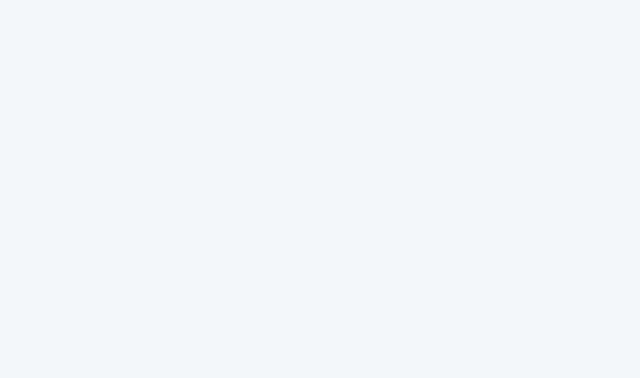
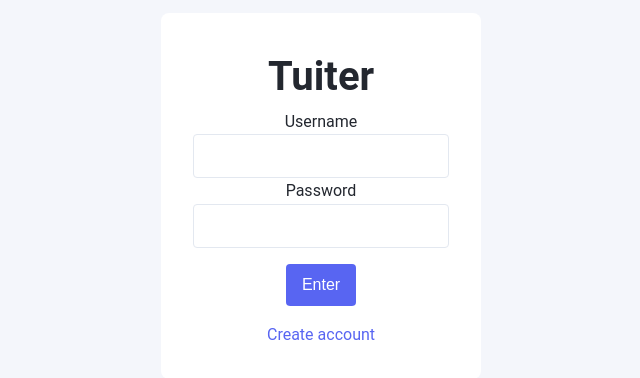
Before and after one commit to leandronunesdev/TuiterFrontend, a React (Vite) app: page /login in a window 1280 px wide. Before the commit this address had no page. Shown: the part 204-582 px from the top of the page, without its empty margins (319-959 px from the left). Built offline with nearby package versions, Linux system fonts and the light colour scheme.

Commit message:
styling login page

```diff
--- a/src/pages/Home/index.tsx
+++ b/src/pages/Login/index.tsx
@@ -1,37 +1,39 @@
-const Home = () => {
+import * as S from "./styles";
+
+const Login = () => {
   return (
-    <main>
-      <section aria-label="Login page">
+    <S.Main>
+      <S.Section aria-label="Login page">
         <h1>Tuiter</h1>
         <form aria-label="Login form" autoComplete="on">
-          <div>
+          <S.InputContainer>
             <label htmlFor="username">Username</label>
-            <input
+            <S.Input
               type="text"
               id="username"
               name="username"
               autoComplete="username"
               required
             />
-          </div>
-          <div>
+          </S.InputContainer>
+          <S.InputContainer>
             <label htmlFor="password">Password</label>
-            <input
+            <S.Input
               type="password"
               id="password"
               name="password"
               autoComplete="current-password"
               required
             />
-          </div>
-          <button type="submit">Enter</button>
+          </S.InputContainer>
+          <S.Button type="submit">Enter</S.Button>
         </form>
         <nav aria-label="Additional actions">
-          <a href="/criar-conta">Create account</a>
+          <a href="/create-account">Create account</a>
         </nav>
-      </section>
-    </main>
+      </S.Section>
+    </S.Main>
   );
 };
 
-export default Home;
+export default Login;
--- /dev/null
+++ b/src/pages/Login/styles.ts
@@ -0,0 +1,53 @@
+import styled from "styled-components";
+
+export const Section = styled.section`
+  min-width: 320px;
+  min-height: 320px;
+  padding: 2rem;
+  border-radius: 8px;
+  background: ${({ theme }) => theme.colors.surface};
+  align-content: center;
+  text-align: center;
+`;
+
+export const Main = styled.main`
+  min-height: 100vh;
+  min-width: 100vw;
+  display: flex;
+  align-items: center;
+  justify-content: center;
+`;
+
+export const InputContainer = styled.div`
+  display: flex;
+  flex-direction: column;
+`;
+
+export const Input = styled.input`
+  padding: 12px 16px;
+  border: 1px solid ${({ theme }) => theme.colors.border};
+  border-radius: 4px;
+  font-size: 1rem;
+  color: ${({ theme }) => theme.colors.text};
+  background: ${({ theme }) => theme.colors.surface};
+
+  &:focus {
+    outline: none;
+    border-color: ${({ theme }) => theme.colors.primary};
+  }
+`;
+
+export const Button = styled.button`
+  padding: 12px 16px;
+  border: none;
+  border-radius: 4px;
+  background: ${({ theme }) => theme.colors.primary};
+  color: ${({ theme }) => theme.colors.surface};
+  font-size: 1rem;
+  cursor: pointer;
+  margin: 16px;
+
+  &:hover {
+    background: ${({ theme }) => theme.colors.secondary};
+  }
+`;
--- a/src/routes/index.tsx
+++ b/src/routes/index.tsx
@@ -1,11 +1,11 @@
 import { BrowserRouter, Route, Routes } from "react-router-dom";
-import Home from "../pages/Home";
+import Home from "../pages/Login";
 
 const AppRoutes = () => {
   return (
     <BrowserRouter>
       <Routes>
-        <Route path="/" element={<Home />} />
+        <Route path="/login" element={<Home />} />
       </Routes>
     </BrowserRouter>
   );
--- a/src/styles/global.ts
+++ b/src/styles/global.ts
@@ -40,12 +40,6 @@ export const GlobalStyle = createGlobalStyle`
       color: ${({ theme }) => theme.colors.secondary};
     }
   }
-  button {
-    font-family: inherit;
-    cursor: pointer;
-    border: none;
-    background: none;
-  }
   ul, ol {
     list-style: none;
   }
--- a/src/styles/theme.ts
+++ b/src/styles/theme.ts
@@ -1,10 +1,17 @@
 export const theme = {
   colors: {
-    primary: "#3498db",
-    secondary: "#2ecc71",
-    background: "#f5f6fa",
-    text: "#222",
-    error: "#e74c3c",
+    primary: "#5865F2",
+    secondary: "#23C483",
+    background: "#F4F6FB",
+    surface: "#FFFFFF",
+    text: "#23272F",
+    textLight: "#838AAE",
+    error: "#F04747",
+    warning: "#FFB020",
+    info: "#4CB1FF",
+    success: "#2BC48A",
+    border: "#E3E8F0",
+    muted: "#F0F2F6",
   },
   font: {
     family: "'Roboto', Arial, sans-serif",
```
